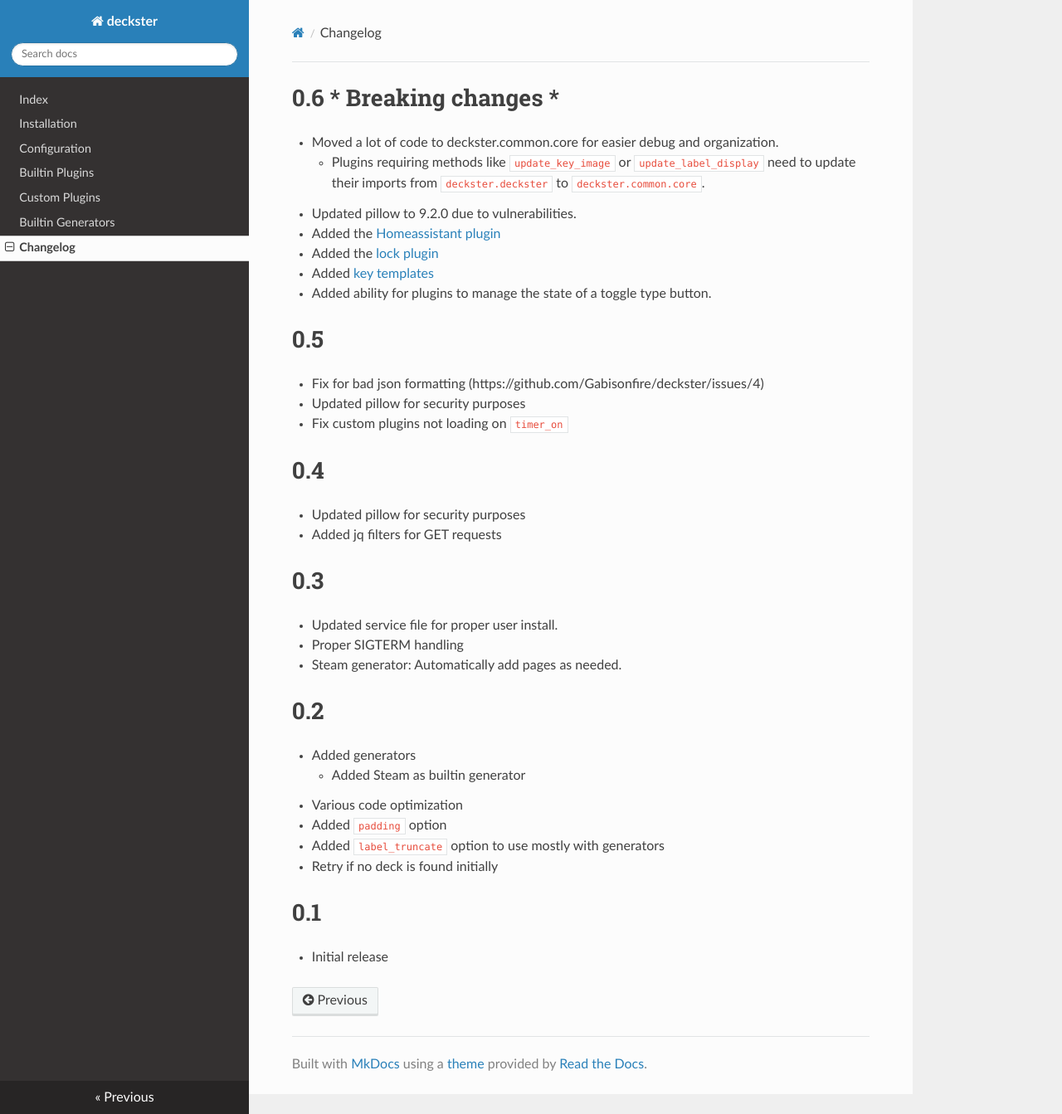
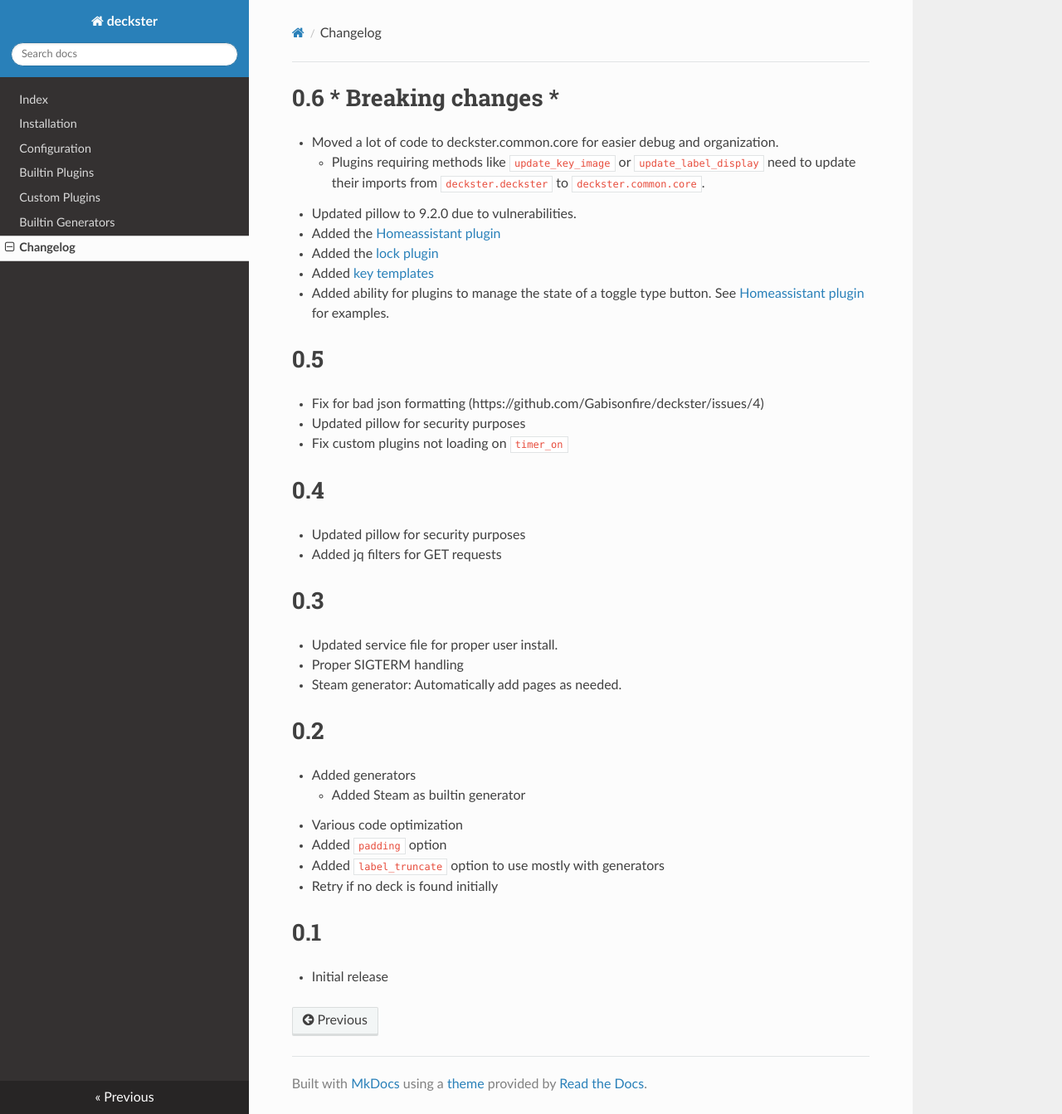
Before and after one commit to Gabisonfire/deckster, an MkDocs documentation site: the page built from docs/changelog.md, in a window 1280 px wide and 1343 px high. Shown: the whole window at 83% size. Built offline with MkDocs 1.6.1, drawn with Linux system fonts in a browser that asks for light colours; nearby versions of some CDN libraries.

```diff
--- a/docs/changelog.md
+++ b/docs/changelog.md
@@ -5,7 +5,7 @@
 - Added the [Homeassistant plugin](https://deckster-sd.readthedocs.io/en/latest/plugins/)
 - Added the [lock plugin](https://deckster-sd.readthedocs.io/en/latest/plugins/)
 - Added [key templates](https://deckster-sd.readthedocs.io/en/latest/config/)
-- Added ability for plugins to manage the state of a toggle type button.
+- Added ability for plugins to manage the state of a toggle type button. See [Homeassistant plugin](https://deckster-sd.readthedocs.io/en/latest/plugins/) for examples.
 
 # 0.5
 - Fix for bad json formatting  (https://github.com/Gabisonfire/deckster/issues/4)
```
